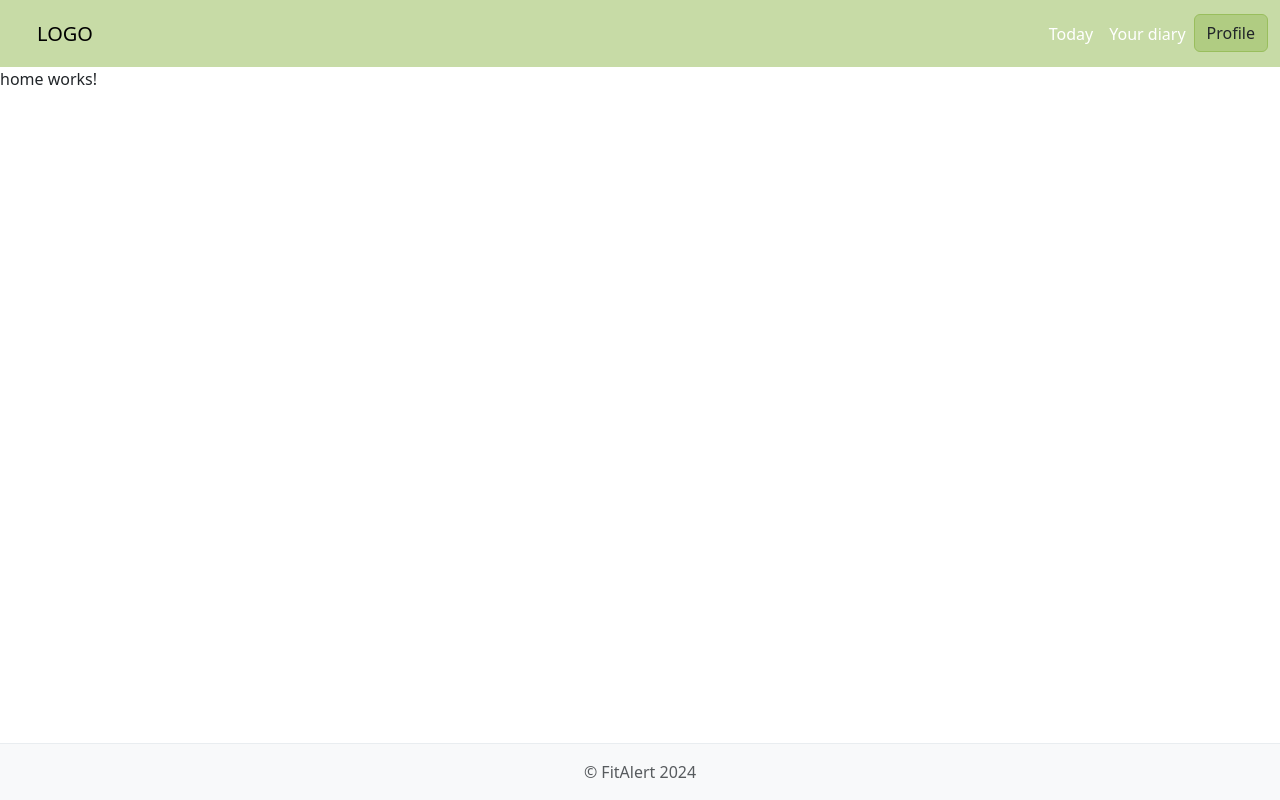
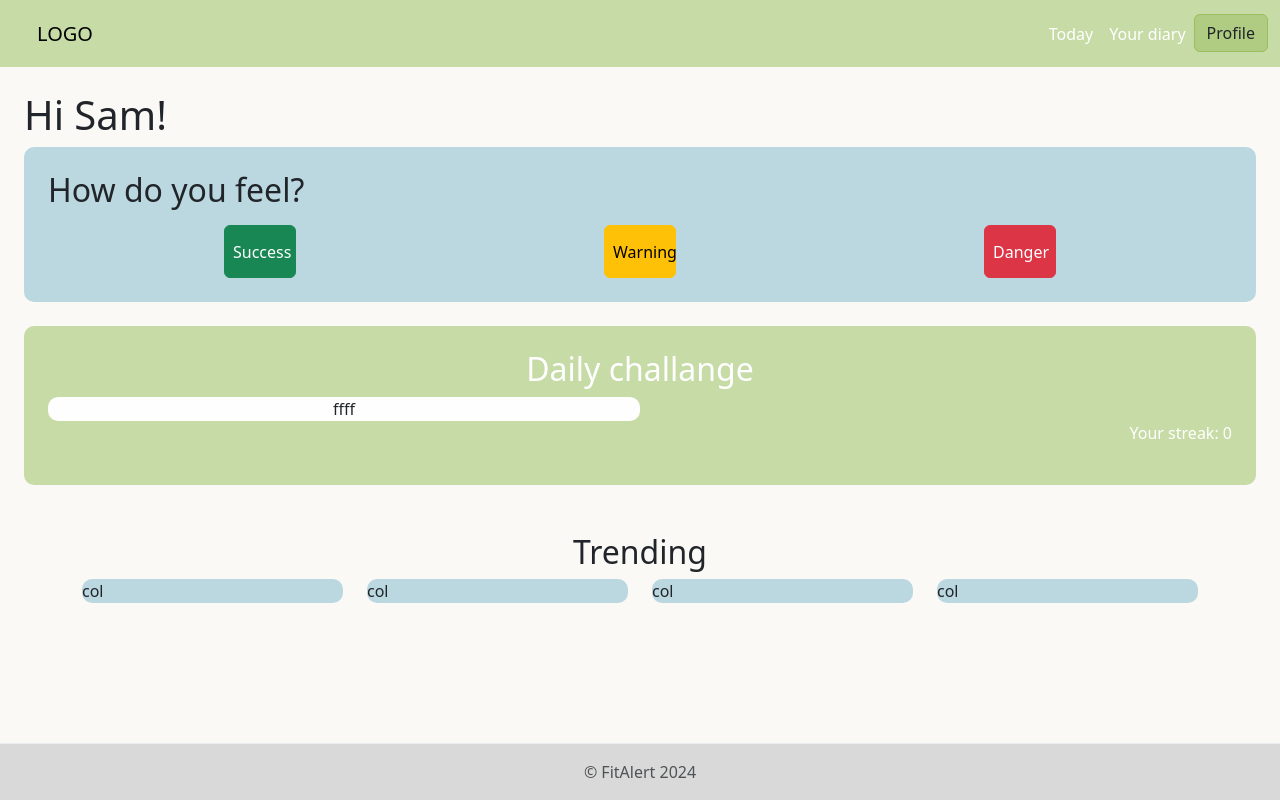
Before and after one commit to Kamila-Kapinos/fit-alert, an Angular app: page / in a window 1280 px wide. Built offline with nearby package versions, Linux system fonts and the light colour scheme.

Commit message:
basic home page

```diff
--- a/src/app/common-components/components/footer/footer.component.html
+++ b/src/app/common-components/components/footer/footer.component.html
@@ -1,3 +1,3 @@
-<footer class="container-fluid position-absolute bottom-0 py-3 bg-light border-top text-center">
+<footer class="container-fluid position-absolute bottom-0 py-3 border-top text-center">
         <span class="text-muted">© FitAlert 2024</span>
 </footer>
--- a/src/app/common-components/components/footer/footer.component.scss
+++ b/src/app/common-components/components/footer/footer.component.scss
@@ -0,0 +1,5 @@
+$basic-grey: #D9D9D9;
+
+footer{
+  background-color: $basic-grey !important;
+}
--- a/src/app/home-component/home.component.html
+++ b/src/app/home-component/home.component.html
@@ -1 +1,50 @@
-<p>home works!</p>
+<div class="py-4 px-4">
+  <h1> Hi {{ user }}!</h1>
+  <div class="mood-el py-4 px-4">
+      <h2>How do you feel?</h2>
+      <div class="container text-center mt-3">
+        <div class="row">
+          <div class="col">
+            <button type="button" class="btn btn-success btn-sm-square">Success</button>
+          </div>
+          <div class="col">
+            <button type="button" class="btn btn-warning btn-sm-square">Warning</button>
+          </div>
+          <div class="col">
+            <button type="button" class="btn btn-danger btn-sm-square">Danger</button>
+          </div>
+        </div>
+      </div>
+  </div>
+  <div class="daily-ch mt-4 py-4 px-4">
+    <h2 class="text-center">Daily challange</h2>
+    <div class="container-challange text-center">
+      <div class="card-challange text-dark">ffff</div>
+      <div class="overlay">
+        <div class="text text-dark">Eat two carrots</div>
+      </div>
+    </div>
+    <div class="streak">
+      <p>Your streak: {{ counter }}</p>
+    </div>
+  </div>
+  <div class="mt-4 py-4 px-4">
+    <h2 class="text-center">Trending</h2>
+    <div class="container">
+      <div class="row">
+        <div class="col-md-6 col-lg-3 mb-4">
+          <div class="card-art">col</div>
+        </div>
+        <div class="col-md-6 col-lg-3 mb-4">
+          <div class="card-art">col</div>
+        </div>
+        <div class="col-md-6 col-lg-3 mb-4">
+          <div class="card-art">col</div>
+        </div>
+        <div class="col-md-6 col-lg-3 mb-4">
+          <div class="card-art">col</div>
+        </div>
+      </div>
+    </div>
+  </div>
+</div>
--- a/src/app/home-component/home.component.scss
+++ b/src/app/home-component/home.component.scss
@@ -0,0 +1,89 @@
+$custom-el-color-primary: #C7DBA6;
+$custom-el-color-secondary: #BBD8E1;
+$card-color: #F0F0F0;
+
+.mood-el {
+  background-color: $custom-el-color-secondary;
+  border-radius: 10px;
+}
+
+.btn-sm-square {
+  font-size: 1rem; /* Rozmiar czcionki */
+  padding: 0.375rem 0.5rem; /* Wielkość wypełnienia */
+  width: 72px; /* Ustawiamy szerokość na automatyczną */
+  height: 53px; /* Ustawiamy wysokość na 2rem */
+  min-width: 2rem; /* Ustawiamy minimalną szerokość na 2rem */
+  text-align: center;
+}
+
+.daily-ch {
+  background-color: $custom-el-color-primary;
+  border-radius: 10px;
+  color: #FFFFFF;
+}
+
+.container-challange {
+  position: relative;
+  width: 50%;
+}
+
+.image {
+  display: block;
+  width: 100%;
+  height: auto;
+}
+
+.overlay {
+  position: absolute;
+  bottom: 0;
+  left: 100%;
+  right: 0;
+  background-color: $card-color;
+  border-radius: 10px;
+  overflow: hidden;
+  width: 0;
+  height: 100%;
+  transition: .5s ease;
+}
+
+.container-challange:hover .overlay {
+  width: 100%;
+  left: 0;
+}
+
+.streak {
+  text-align: right;
+}
+
+.text {
+  color: white;
+  font-size: 20px;
+  position: absolute;
+  top: 50%;
+  left: 50%;
+  -webkit-transform: translate(-50%, -50%);
+  -ms-transform: translate(-50%, -50%);
+  transform: translate(-50%, -50%);
+  white-space: nowrap;
+}
+
+.card-challange {
+  background: #FFFEFE;
+  border-radius: 10px;
+  text-align: center;
+}
+
+.card-art {
+  background-color: $custom-el-color-secondary;
+  border-radius: 10px;
+  margin-bottom: 1rem; /* Dodajemy odstęp między kartami */
+}
+
+/* Media queries */
+@media (min-width: 768px) {
+  /* Na ekranach o szerokości co najmniej 768px */
+  .col-lg-3 {
+    flex: 0 0 25%; /* Ustawiamy szerokość na 25% */
+    max-width: 25%; /* Ustawiamy maksymalną szerokość na 25% */
+  }
+}
--- a/src/app/home-component/home.component.ts
+++ b/src/app/home-component/home.component.ts
@@ -9,4 +9,6 @@ import { Component } from '@angular/core';
 })
 export class HomeComponent {
 
+  user: string = 'Sam';
+  counter: number = 0;
 }
--- a/src/styles.scss
+++ b/src/styles.scss
@@ -1,3 +1,8 @@
 @import "../node_modules/ngx-bootstrap/datepicker/bs-datepicker";
 /* Importing Bootstrap SCSS file. */
 @import "../node_modules/bootstrap/scss/bootstrap";
+$primary-bg-color: #FAF9F6;
+
+body {
+  background-color: $primary-bg-color;
+}
```
